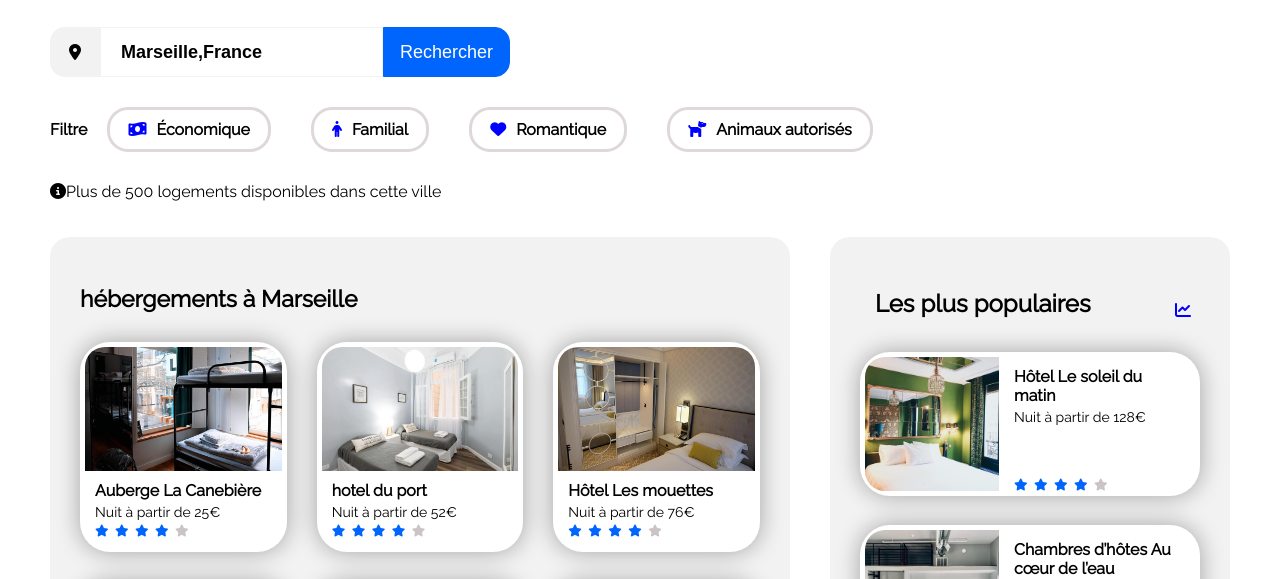
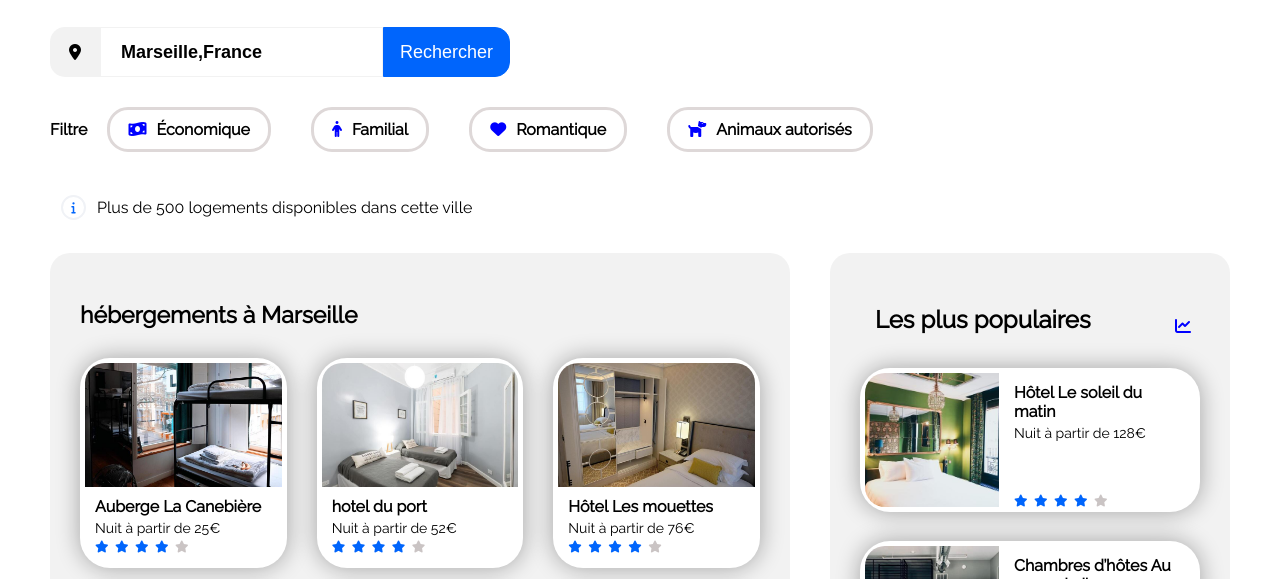
Before and after one commit to christiandu66/openclass_project2, a plain HTML site: page index.html in a window 1280 px wide. Shown: the part 158-737 px from the top of the page. Drawn offline with Linux system fonts and the light colour scheme.

Commit message:
modification du I info

```diff
--- a/index.html
+++ b/index.html
@@ -38,7 +38,12 @@
                 <li><i class="fa-sharp fa-solid fa-heart"></i>Romantique</li>
                 <li><i class="fa-solid fa-dog"></i>Animaux autorisés</li>
             </ul>
-            <p><i class="fa fa-thin fa-circle-info"></i>Plus de 500 logements disponibles dans cette ville</p>
+            <div class="rond">
+                <i class="fa-solid fa-info" aria-hidden="true"></i>
+                <p>Plus de 500 logements disponibles dans cette ville</p>
+
+            </div>
+
 
         </nav>
 
--- a/style.css
+++ b/style.css
@@ -75,6 +75,25 @@ nav {
 nav h1 {
     font-size: 22px;
     margin: 15px 0px;
+}
+
+.rond {
+    display: flex;
+    align-items: center;
+}
+
+.rond i {
+    padding: 5px;
+    border: solid #F0F2F6 2px;
+    border-radius: 100%;
+    margin: 11px;
+    color: #0065FC;
+    font-size: 12px;
+    height: 25px;
+    width: 25px;
+    display: flex;
+    align-items: center;
+    justify-content: center;
 }
 
  ::placeholder {
```
